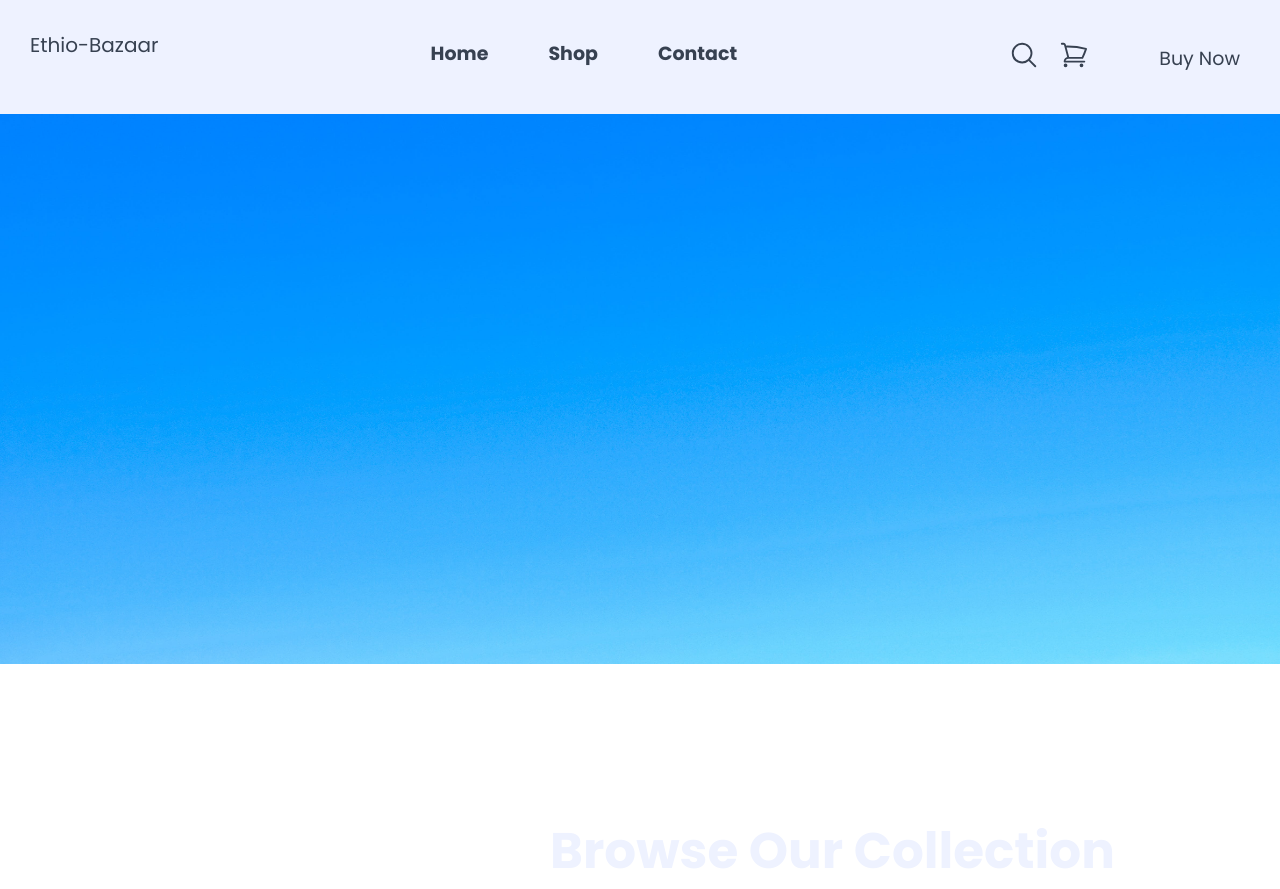
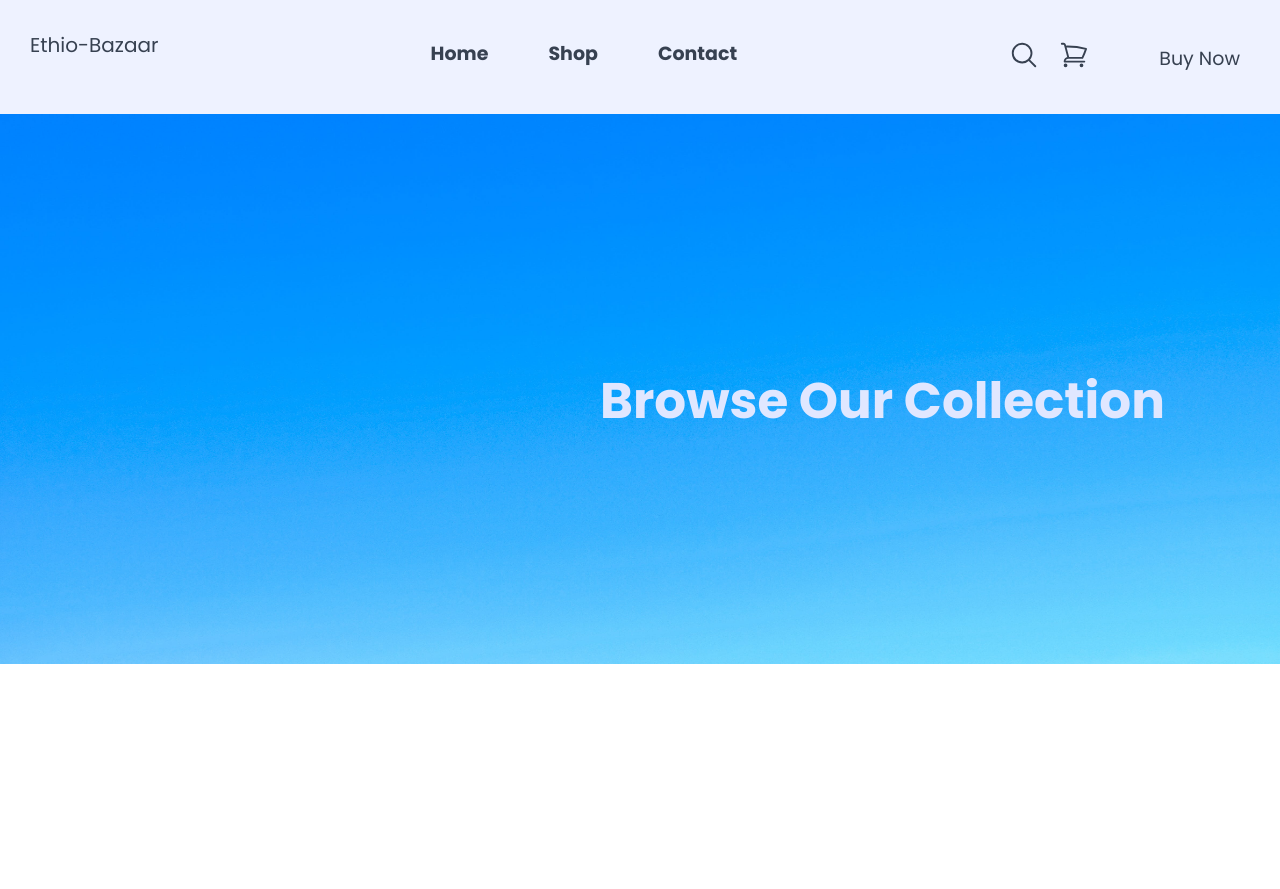
Before and after one commit to Ahmedx44/Ethio-Bazaar, a React (Vite) app: page /homepage in a window 1280 px wide. After the commit the page ends 800 px from the top, so only its background shows below. Built offline with nearby package versions, Linux system fonts and the light colour scheme; a web font is replaced by a local one.

Commit message:
fixed the intro and header

```diff
--- a/src/App.jsx
+++ b/src/App.jsx
@@ -1,7 +1,8 @@
-import { BrowserRouter, Routes, Route } from "react-router-dom";
+import { BrowserRouter, Routes, Route, Navigate } from "react-router-dom";
 import GlobalStyles from "./styles/GlobalStyles";
 import AppLayout from "./ui/AppLayout";
 import HomePage from "./pages/HomePage";
+import Products from "./pages/products";
 
 function App() {
   return (
@@ -9,8 +10,10 @@ function App() {
       <GlobalStyles />
       <BrowserRouter>
         <Routes>
-          <Route path="/" element={<AppLayout />}>
-            <Route path="homePage" element={<HomePage />} />
+          <Route element={<AppLayout />}>
+            <Route index element={<Navigate replace to="homepage" />} />
+            <Route index path="homePage" element={<HomePage />} />
+            <Route path="products" element={<Products />} />
           </Route>
         </Routes>
       </BrowserRouter>
--- a/src/pages/HomePage.jsx
+++ b/src/pages/HomePage.jsx
@@ -1,8 +1,19 @@
+import styled from "styled-components";
 import Intro from "../ui/intro";
+
+const StyledImg = styled.div`
+  background-image: url("src/data/pexels-francesco-ungaro-281260.jpg");
+  /* Additional styling options (optional) */
+  width: 100%;
+  height: 550px;
+  background-size: cover;
+  background-position: center;
+`;
 
 function HomePage() {
   return (
     <>
+      <StyledImg></StyledImg>
       <Intro />
     </>
   );
--- /dev/null
+++ b/src/pages/Products.jsx
@@ -0,0 +1,5 @@
+function Products() {
+  return <div>Hellow</div>;
+}
+
+export default Products;
--- a/src/ui/Header.jsx
+++ b/src/ui/Header.jsx
@@ -1,6 +1,7 @@
 import styled from "styled-components";
 import { HiMagnifyingGlass, HiOutlineShoppingCart } from "react-icons/hi2";
 import Button from "./Button";
+import { Link } from "react-router-dom";
 
 const HeaderRow = styled.div`
   display: flex;
@@ -32,14 +33,6 @@ const Text = styled.p`
     color: var(--color-brand-500);
   }
 `;
-const StyledImg = styled.div`
-  background-image: url("src/data/pexels-francesco-ungaro-281260.jpg");
-  /* Additional styling options (optional) */
-  width: 100%;
-  height: 550px;
-  background-size: cover;
-  background-position: center;
-`;
 
 function Header() {
   return (
@@ -47,8 +40,12 @@ function Header() {
       <HeaderRow>
         <div>Ethio-Bazaar</div>
         <Row>
-          <Text>Home</Text>
-          <Text>Shop</Text>
+          <Link to="/homepage">
+            <Text>Home</Text>
+          </Link>
+          <Link to="/products">
+            <Text>Shop</Text>
+          </Link>
           <Text>Contact</Text>
         </Row>
         <Row>
@@ -59,7 +56,6 @@ function Header() {
           <Button>Buy Now</Button>
         </Row>
       </HeaderRow>
-      <StyledImg></StyledImg>
     </>
   );
 }
--- a/src/ui/Intro.jsx
+++ b/src/ui/Intro.jsx
@@ -1,20 +1,32 @@
 import styled from "styled-components";
 
 const StyledTextImg = styled.div`
-  position: relative;
   width: 65rem;
-  top: 15rem;
-  left: 55rem;
+  top: 0rem;
+  font-size: 5rem;
+  color: var(--color-brand-100);
+  font-weight: bold;
+  position: relative; /* Add relative positioning to the container */
+`;
 
-  font-size: 5rem;
-  color: var(--color-brand-50);
-  font-weight: bold;
+const StyledText = styled.h1`
+  position: relative; /* Change to absolute positioning */
+  bottom: 30rem;
+  left: 60rem;
+
+  /* Use media queries for responsive design */
+  @media (max-width: 768px) {
+    bottom: 2rem; /* Adjust for smaller screens */
+    left: 2rem; /* Adjust for smaller screens */
+  }
 `;
 
 function Intro() {
   return (
     <div>
-      <StyledTextImg> Browse Our Collection</StyledTextImg>
+      <StyledTextImg>
+        <StyledText>Browse Our Collection</StyledText>
+      </StyledTextImg>
     </div>
   );
 }
```
